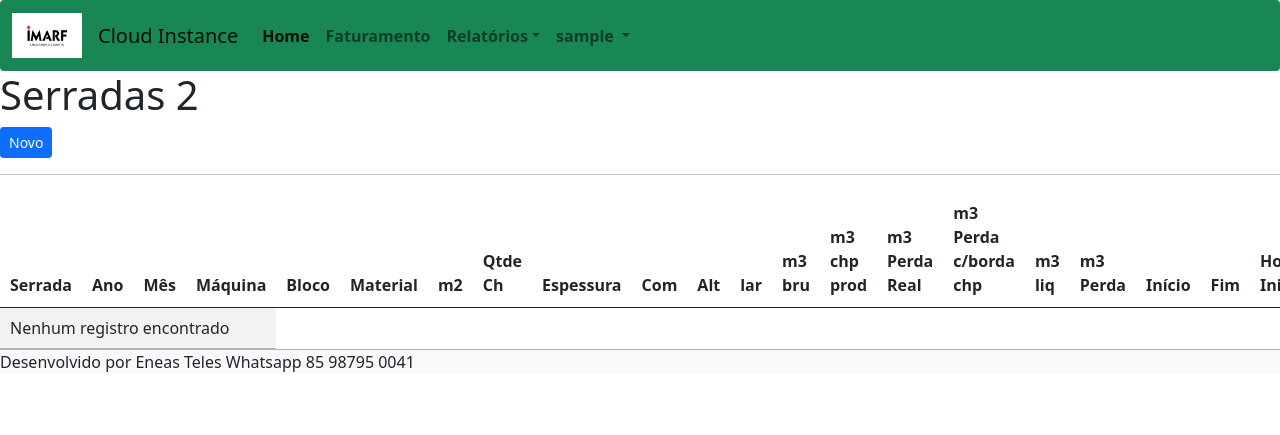
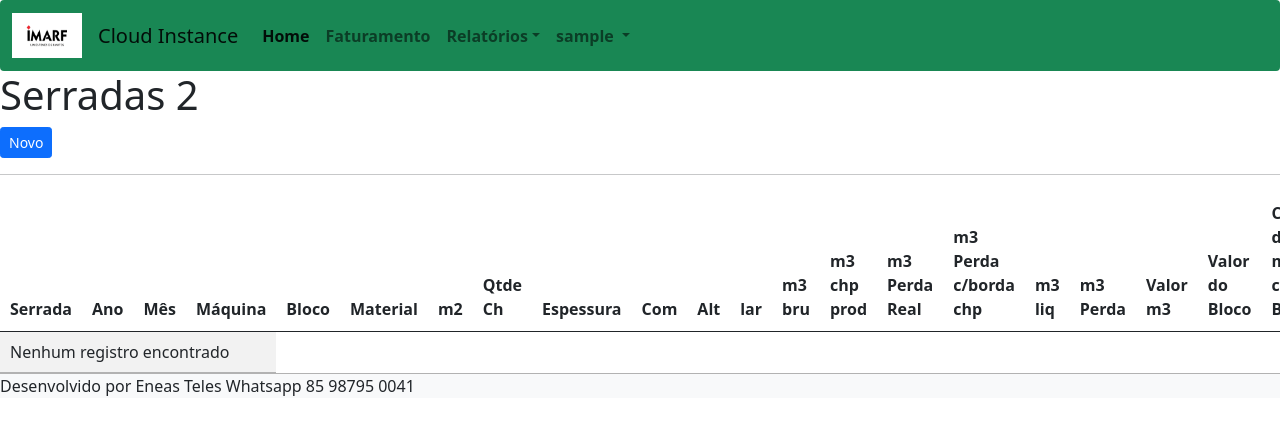
Before and after one commit to eneasteles/imarf, a Django app: page /listar/serrada2/ in a window 1280 px wide. Shown: the top 435 px of the page. Run offline with Django 3.2, Linux system fonts and the light colour scheme; the visitor is signed in with stand-in values (Sample User, id 1); data that the repository does not hold is empty; some libraries are stand-ins or nearby versions.

Commit message:
atualizacao2

```diff
--- a/cadastro/templates/cadastro/lista/lista-serrada2.html
+++ b/cadastro/templates/cadastro/lista/lista-serrada2.html
@@ -28,6 +28,10 @@
             <th>m3 Perda c/borda chp</th>
             <th>m3 liq</th>
             <th>m3 Perda</th>
+            <th>Valor m3</th>
+            <th>Valor do Bloco</th>
+            <th>Custo do m2 com Borda</th>
+            <th>Custo do m2 sem Borda</th>
             <th>Início</th>
             <th>Fim</th>
             <th>Hor. Inic</th>
@@ -65,6 +69,10 @@
             <td>{{ view_serrada.m3_perda_com_borda_chapa }}</td>
             <td>{{ view_serrada.m3_liquido }}</td>
             <td>{{ view_serrada.m3_perda }}</td>
+            <td>{{ view_serrada.valor_m3 }}</td>
+            <td>{{ view_serrada.valor_do_bloco|floatformat:"2g" }}</td>
+            <td>{{ view_serrada.custo_m2_com_borda|floatformat:"2g" }}</td>
+            <td>{{ view_serrada.custo_m2_sem_borda|floatformat:"2g" }}</td>
             <td>{{ view_serrada.data_inicial| date:"d/m/Y" }}</td>
             <td>{{ view_serrada.data_final| date:"d/m/Y" }}</td>
             <td>{{ view_serrada.horimetro_inicial }}</td>
@@ -73,7 +81,7 @@
             <td>{{ view_serrada.jogo_fio_id }}</td>
             <td>{{ view_serrada.qtde_fios_aplicado }}</td>
             <td>{{ view_serrada.prd_fio_m2 }}</td>
-            <td>{{ view_serrada.custo_fio_por_m2 }}</td>
+            <td>{{ view_serrada.custo_fio_por_m2|floatformat:"2g" }}</td>
             <td>{{ view_serrada.espessura_fio_inicial }}</td>
             <td>{{ view_serrada.espessura_fio_final }}</td>
             <td>{{ view_serrada.periferica }}</td>
--- a/producao/admin.py
+++ b/producao/admin.py
@@ -17,6 +17,7 @@ class BlocoSerradaInline(admin.TabularInline):
     extra = 1
 
 class BlocoAdmin(admin.ModelAdmin):
+    ordering = ('bloco',)
     list_display = ('bloco','material','status')
     inlines = [
         BlocoIteminline
```
Also changed, not shown: producao/models.py (+7 -2 lines), producao/migrations/0026_resinamento_item_quantidade_insumo.py (added).
